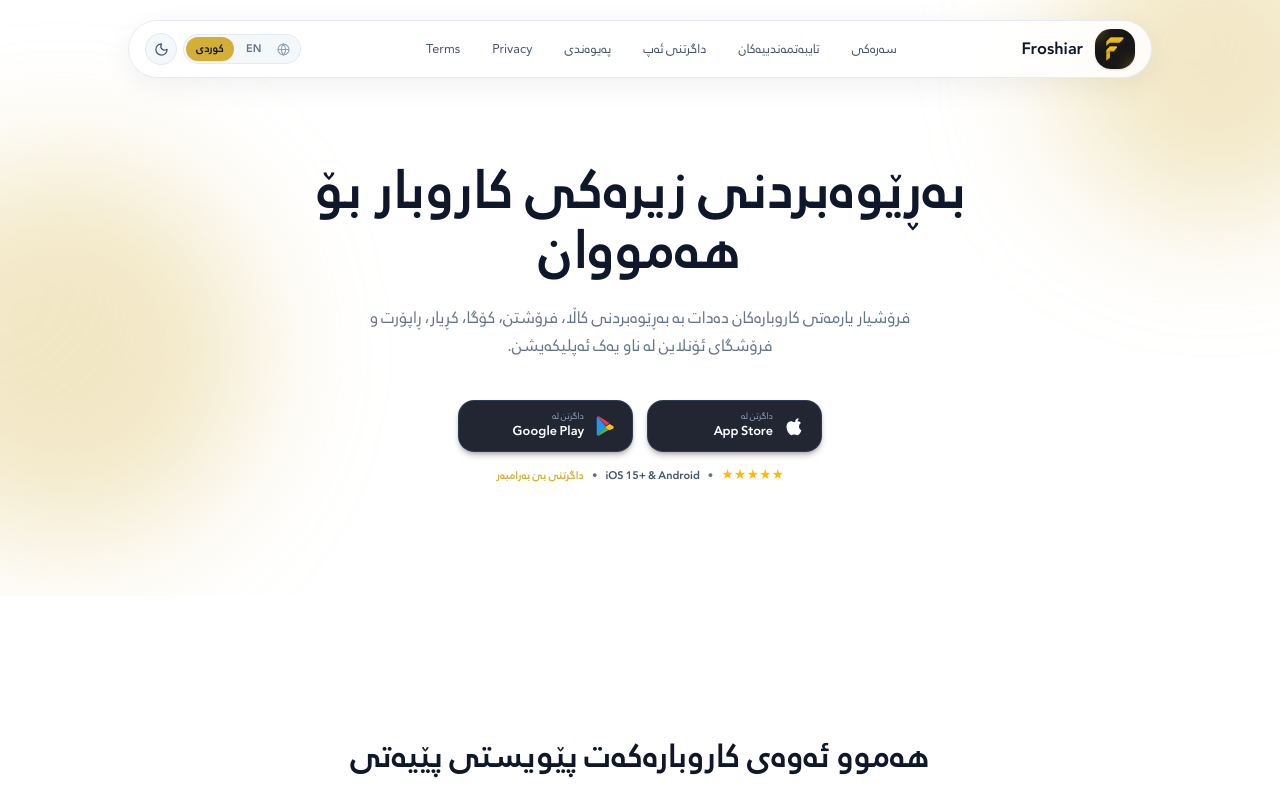
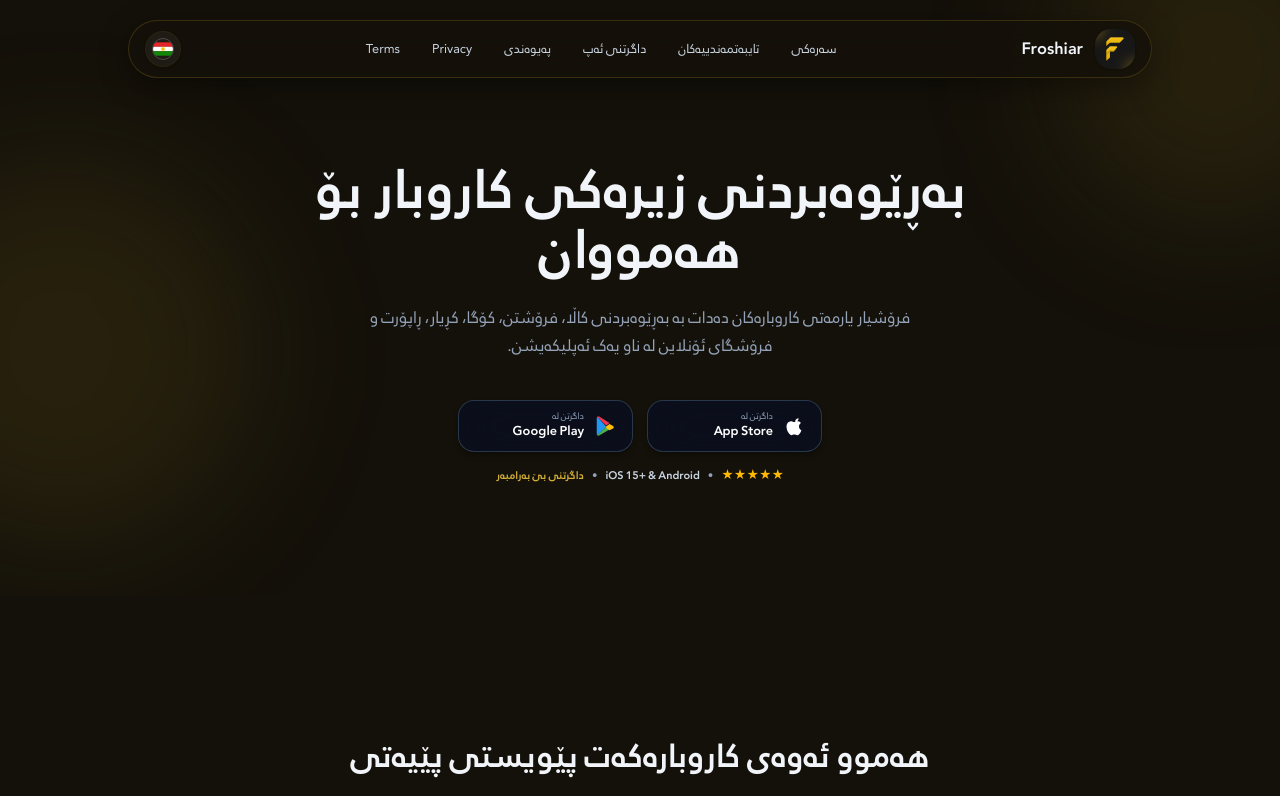
Before and after one commit to Tebin21/ManagerX, a Next.js app in the folder froshiar-website/: page /ckb in a window 1280 px wide. Shown: the top 796 px of the page. Built offline with nearby package versions, Linux system fonts and the light colour scheme.

Commit message:
Set permanent dark mode and replace theme toggle with flag-only language switcher expanding to the left

```diff
--- a/froshiar-website/app/[locale]/layout.tsx
+++ b/froshiar-website/app/[locale]/layout.tsx
@@ -72,11 +72,11 @@ export default async function LocaleLayout({
     <html
       lang={locale}
       dir={dir}
-      className={`${inter.variable} ${rudaw.variable} ${bahijJanna.variable} h-full`}
+      className={`${inter.variable} ${rudaw.variable} ${bahijJanna.variable} h-full dark`}
       suppressHydrationWarning
     >
-      <body className={`min-h-full flex flex-col antialiased ${bodyFontClass}`}>
-        <ThemeProvider attribute="class" defaultTheme="system" enableSystem>
+      <body className={`min-h-full flex flex-col antialiased ${bodyFontClass} bg-[#14110a] text-[#f1f5f9]`}>
+        <ThemeProvider attribute="class" defaultTheme="dark" forcedTheme="dark" enableSystem={false}>
           <NextIntlClientProvider>{children}</NextIntlClientProvider>
         </ThemeProvider>
       </body>
--- a/froshiar-website/app/globals.css
+++ b/froshiar-website/app/globals.css
@@ -6,14 +6,14 @@
 @custom-variant dark (&:where(.dark, .dark *));
 
 :root {
-  --color-canvas: #ffffff;
-  --color-canvas-soft: #f8fafc;
-  --color-ink: #0f172a;
+  --color-canvas: #14110a;
+  --color-canvas-soft: #1c1810;
+  --color-ink: #f1f5f9;
+  color-scheme: dark;
 }
 
 .dark {
-  /* Dark mode remaps to a deep navy, not a CSS invert — the gold accent
-     keeps the exact same value in both themes (see --color-gold-500). */
+  /* Dark mode is the permanent universal theme for Froshiar */
   --color-canvas: #14110a;
   --color-canvas-soft: #1c1810;
   --color-ink: #f1f5f9;
--- a/froshiar-website/components/layout/LanguageSwitcher.tsx
+++ b/froshiar-website/components/layout/LanguageSwitcher.tsx
@@ -1,46 +1,141 @@
 "use client";
 
-import { useLocale, useTranslations } from "next-intl";
+import { useState, useRef, useEffect } from "react";
+import { useLocale } from "next-intl";
 import { Link, usePathname } from "@/i18n/navigation";
-import { Globe } from "lucide-react";
+import { AnimatePresence, motion } from "framer-motion";
+
+export function KurdistanFlag({ className = "w-5 h-5" }: { className?: string }) {
+  return (
+    <svg viewBox="0 0 60 40" className={className} aria-label="Kurdistan Flag">
+      {/* Top Red Stripe */}
+      <rect x="0" y="0" width="60" height="13.33" fill="#E52628" />
+      {/* Middle White Stripe */}
+      <rect x="0" y="13.33" width="60" height="13.34" fill="#FFFFFF" />
+      {/* Bottom Green Stripe */}
+      <rect x="0" y="26.67" width="60" height="13.33" fill="#138808" />
+      {/* Golden Sun with 21 Rays */}
+      <polygon
+        points="30.00,11.50 30.54,16.44 32.51,11.88 31.56,16.76 34.79,12.98 32.45,17.36 36.65,14.70 33.12,18.20 37.91,16.89 33.51,19.20 38.48,19.36 33.59,20.27 38.29,21.89 33.35,21.32 37.36,24.25 32.81,22.24 35.78,26.23 32.03,22.97 33.69,27.66 31.06,23.44 31.27,28.41 30.00,23.60 28.73,28.41 28.94,23.44 26.31,27.66 27.97,22.97 24.22,26.23 27.19,22.24 22.64,24.25 26.65,21.32 21.71,21.89 26.41,20.27 21.52,19.36 26.49,19.20 22.09,16.89 26.88,18.20 23.35,14.70 27.55,17.36 25.21,12.98 28.44,16.76 27.49,11.88 29.46,16.44"
+        fill="#FFC107"
+      />
+      {/* Sun Center Disk */}
+      <circle cx="30" cy="20" r="3.4" fill="#FFC107" stroke="#E5A000" strokeWidth="0.4" />
+    </svg>
+  );
+}
+
+export function UKFlag({ className = "w-5 h-5" }: { className?: string }) {
+  return (
+    <svg viewBox="0 0 60 40" className={className} aria-label="UK Flag">
+      {/* Blue Background */}
+      <rect width="60" height="40" fill="#012169" />
+      {/* White Diagonals */}
+      <path d="M0 0 L60 40 M60 0 L0 40" stroke="#FFFFFF" strokeWidth="8" />
+      {/* Red Diagonals */}
+      <path d="M0 0 L60 40 M60 0 L0 40" stroke="#C8102E" strokeWidth="4" />
+      {/* White Cross */}
+      <path d="M30 0 V40 M0 20 H60" stroke="#FFFFFF" strokeWidth="12" />
+      {/* Red Cross */}
+      <path d="M30 0 V40 M0 20 H60" stroke="#C8102E" strokeWidth="7" />
+    </svg>
+  );
+}
 
 const LANGUAGES = [
-  { code: "en", label: "EN" },
-  { code: "ckb", label: "کوردی" },
+  { code: "ckb", label: "کوردی", Flag: KurdistanFlag },
+  { code: "en", label: "English", Flag: UKFlag },
 ] as const;
 
 export function LanguageSwitcher() {
   const locale = useLocale();
   const pathname = usePathname();
-  const t = useTranslations("nav");
+  const [open, setOpen] = useState(false);
+  const containerRef = useRef<HTMLDivElement>(null);
+
+  // Close when clicking outside
+  useEffect(() => {
+    function handleClickOutside(e: MouseEvent | TouchEvent) {
+      if (containerRef.current && !containerRef.current.contains(e.target as Node)) {
+        setOpen(false);
+      }
+    }
+    if (open) {
+      document.addEventListener("mousedown", handleClickOutside);
+      document.addEventListener("touchstart", handleClickOutside);
+    }
+    return () => {
+      document.removeEventListener("mousedown", handleClickOutside);
+      document.removeEventListener("touchstart", handleClickOutside);
+    };
+  }, [open]);
+
+  // Close on Escape key
+  useEffect(() => {
+    function handleKeyDown(e: KeyboardEvent) {
+      if (e.key === "Escape") setOpen(false);
+    }
+    if (open) window.addEventListener("keydown", handleKeyDown);
+    return () => window.removeEventListener("keydown", handleKeyDown);
+  }, [open]);
 
   return (
-    <div
-      role="group"
-      aria-label={t("switchLanguage")}
-      className="flex items-center gap-0.5 rounded-full border border-slate-200/90 bg-slate-100/70 p-0.5 dark:border-gold-800/40 dark:bg-white/[0.05]"
+    <div className="relative flex items-center" ref={containerRef}>
+      {/* Expanded Flyout Menu Opening to the Left */}
+      <AnimatePresence>
+        {open && (
+          <motion.div
+            initial={{ opacity: 0, x: 14, scale: 0.95 }}
+            animate={{ opacity: 1, x: 0, scale: 1 }}
+            exit={{ opacity: 0, x: 14, scale: 0.95 }}
+            transition={{ duration: 0.18, ease: "easeOut" }}
+            className="absolute right-full mr-2 top-1/2 -translate-y-1/2 z-50 flex items-center gap-1.5 rounded-full border border-gold-800/50 bg-[#14110a]/95 p-1 shadow-2xl backdrop-blur-2xl whitespace-nowrap"
           >
-      <div className="ps-2 pe-1 text-slate-400 dark:text-slate-400 hidden sm:flex items-center">
-        <Globe size={13} />
-      </div>
-      {LANGUAGES.map(({ code, label }) => {
+            {LANGUAGES.map(({ code, label, Flag }) => {
               const isActive = locale === code;
               return (
                 <Link
                   key={code}
                   href={pathname}
                   locale={code}
-            aria-current={isActive ? "page" : undefined}
-            className={`rounded-full px-2.5 py-1 text-xs font-semibold transition-all focus-visible:outline-none focus-visible:ring-2 focus-visible:ring-gold-500 ${
+                  onClick={() => setOpen(false)}
+                  className={`flex items-center gap-1.5 rounded-full px-2.5 py-1 text-xs font-bold transition-all ${
                     isActive
-                ? "bg-gold-500 text-ink-fixed shadow-2xs font-bold"
-                : "text-slate-500 hover:text-ink dark:text-slate-400 dark:hover:text-white"
+                      ? "bg-gold-500 text-ink-fixed shadow-xs"
+                      : "text-slate-300 hover:text-white hover:bg-white/[0.08]"
                   }`}
                 >
-            {label}
+                  <div className="w-4.5 h-4.5 rounded-full overflow-hidden shrink-0 border border-white/20 shadow-2xs flex items-center justify-center">
+                    <Flag className="w-full h-full object-cover" />
+                  </div>
+                  <span>{label}</span>
                 </Link>
               );
             })}
+          </motion.div>
+        )}
+      </AnimatePresence>
+
+      {/* Flag-Only Trigger Button (Replaces Moon Theme Button) */}
+      <button
+        type="button"
+        onClick={() => setOpen((v) => !v)}
+        aria-expanded={open}
+        aria-label="Change Language"
+        className={`flex h-8 w-8 sm:h-9 sm:w-9 items-center justify-center rounded-full border transition-all duration-200 focus-visible:outline-none focus-visible:ring-2 focus-visible:ring-gold-500 active:scale-95 shadow-sm ${
+          open
+            ? "border-gold-500 bg-gold-500/15"
+            : "border-gold-800/40 bg-white/[0.05] hover:bg-white/[0.12] hover:border-gold-500/60"
+        }`}
+      >
+        <div className="w-5 h-5 sm:w-5.5 sm:h-5.5 rounded-full overflow-hidden shrink-0 border border-white/20 shadow-xs flex items-center justify-center">
+          {locale === "ckb" ? (
+            <KurdistanFlag className="w-full h-full object-cover" />
+          ) : (
+            <UKFlag className="w-full h-full object-cover" />
+          )}
+        </div>
+      </button>
     </div>
   );
 }
--- a/froshiar-website/components/layout/Navbar.tsx
+++ b/froshiar-website/components/layout/Navbar.tsx
@@ -7,7 +7,6 @@ import { AnimatePresence, motion, useReducedMotion } from "framer-motion";
 import { Menu, X, Smartphone, Sparkles } from "lucide-react";
 import { Link, usePathname } from "@/i18n/navigation";
 import { LanguageSwitcher } from "./LanguageSwitcher";
-import { ThemeToggle } from "./ThemeToggle";
 
 const NAV_LINKS = [
   { type: "anchor", href: "#home", key: "home" },
@@ -90,12 +89,9 @@ export function Navbar() {
           </ul>
         </nav>
 
-        {/* Right: Language Switcher + Theme Toggle + Mobile Menu Hamburger */}
+        {/* Right: Language Switcher (Flag Button with Left-Opening Drawer) + Mobile Menu Hamburger */}
         <div className="flex items-center gap-1.5 sm:gap-2">
-          <div className="flex items-center gap-1 sm:gap-1.5">
-            <LanguageSwitcher />
-            <ThemeToggle />
-          </div>
+          <LanguageSwitcher />
 
           {/* Mobile Menu Hamburger */}
           <button
@@ -158,8 +154,8 @@ export function Navbar() {
             </ul>
 
             <div className="mt-3 flex items-center justify-between border-t border-slate-100 pt-3 dark:border-gold-900/30">
+              <span className="text-xs font-semibold text-slate-400">زمان / Language</span>
               <LanguageSwitcher />
-              <ThemeToggle />
             </div>
           </motion.div>
         ) : null}
```
Lines whose indentation alone changed are shown as unchanged.
